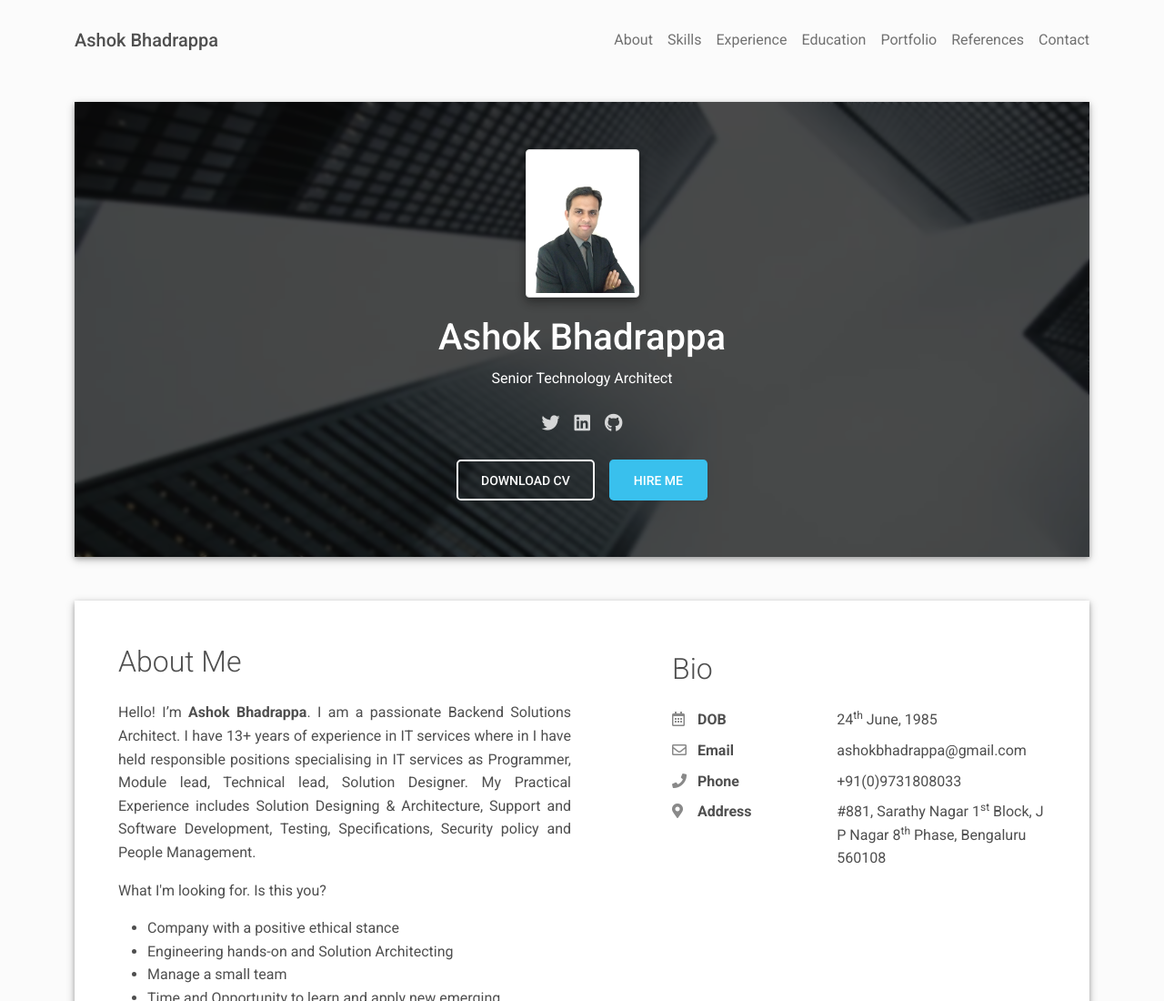
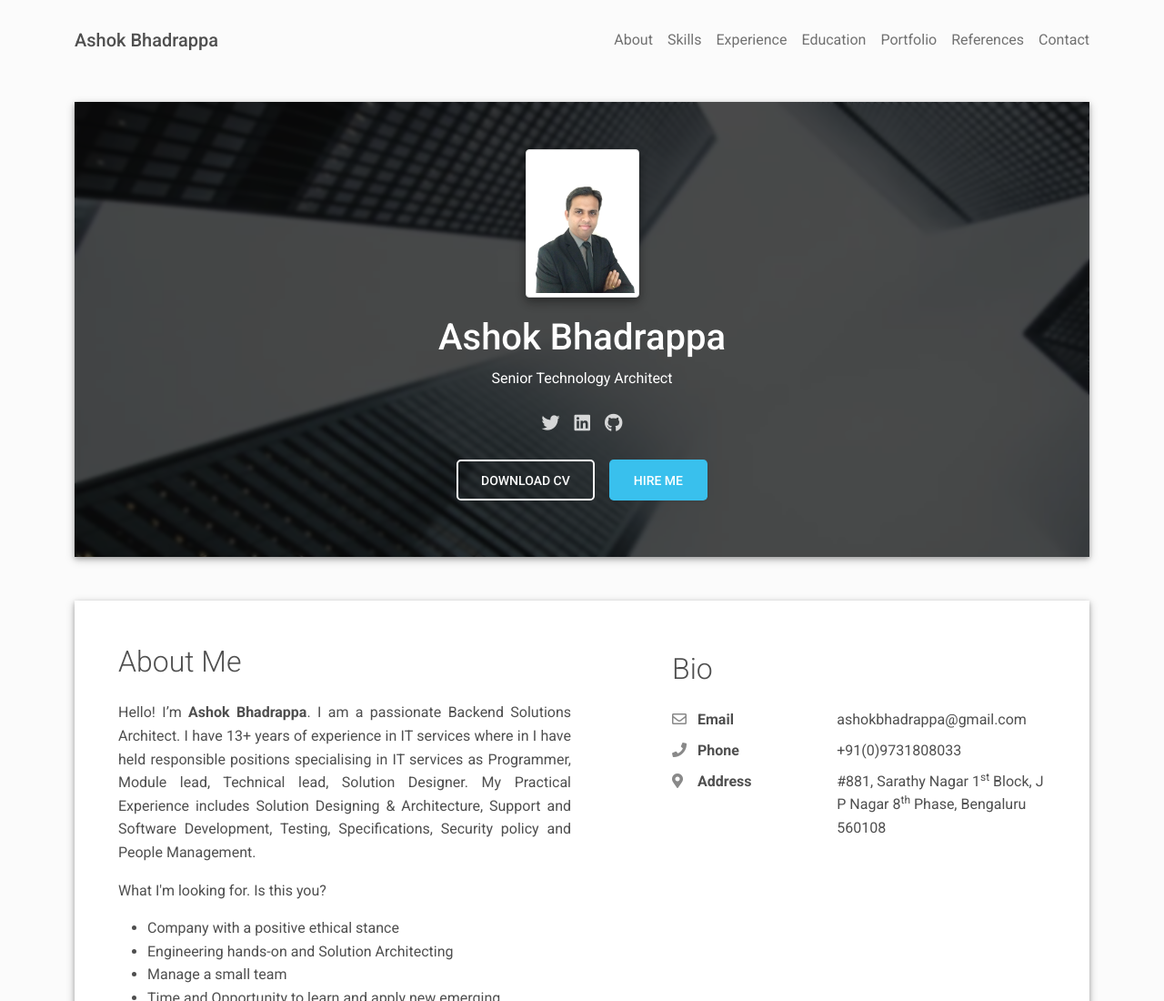
Before and after one commit to ashokb24/ashokb24.github.io, a plain HTML site: page index.html in a window 1280 px wide. Shown: the top 1100 px of the page at 91% size. Drawn offline with Linux system fonts and the light colour scheme.

Commit message:
Update index.html

```diff
--- a/index.html
+++ b/index.html
@@ -102,12 +102,6 @@
         <div class="col-md-5 offset-lg-1">
           <div class="row mt-2">
             <h2 class="h2 fw-light mb-4">Bio</h2>
-            <div class="col-sm-5">
-              <div class="pb-2 fw-bolder"><i class="far fa-calendar-alt pe-2 text-muted" style="width:24px;opacity:0.85;"></i> DOB</div>
-            </div>
-            <div class="col-sm-7">
-              <div class="pb-2">24<sup>th</sup> June, 1985</div>
-            </div>
             <div class="col-sm-5">
               <div class="pb-2 fw-bolder"><i class="far fa-envelope pe-2 text-muted" style="width:24px;opacity:0.85;"></i> Email</div>
             </div>
```
